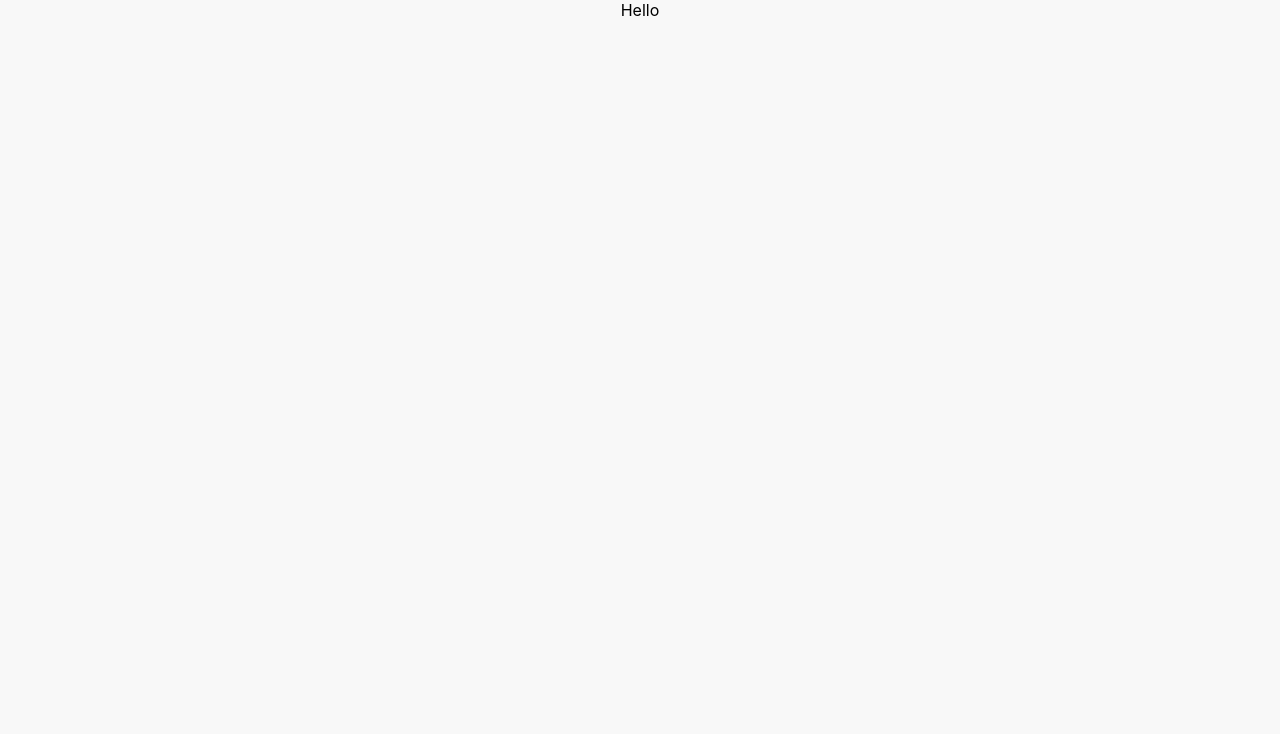
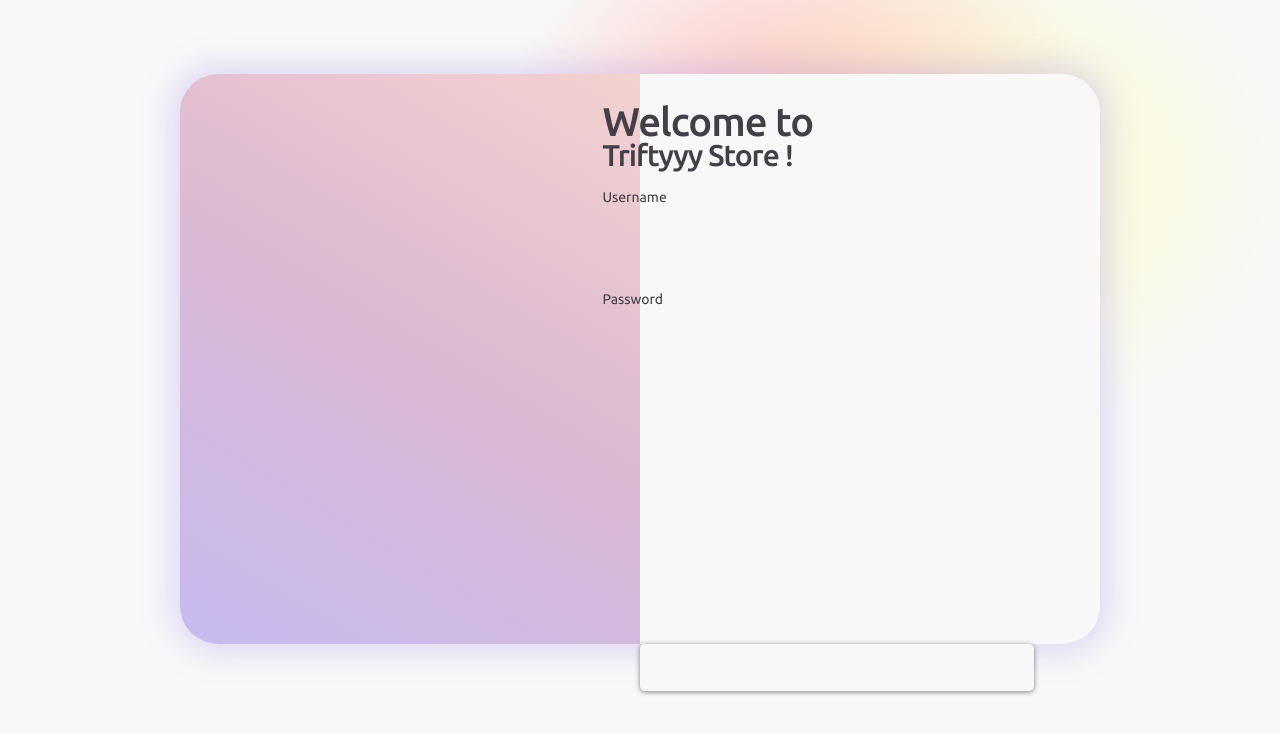
Before and after one commit to crushyz007/Frontend-ThirftyyyStore, a React (Create React App) app: page / in a window 1280 px wide. Shown: the top 734 px of the page. Built offline with nearby package versions, Linux system fonts and the light colour scheme.

Commit message:
second submit

```diff
--- a/src/css/login.css
+++ b/src/css/login.css
@@ -1,14 +1,93 @@
+@import url('https://fonts.googleapis.com/css2?family=Ubuntu:wght@300;400;500&display=swap');
+
 body{
-    background-color: #F8F8F8
-    ;
+    background-color: #F8F8F8;
+    height: 100%;
+    width: 100%;
+    justify-content: center;
+    display: flex;
 }
+.winkle{
+    position: absolute;
+    width: 600px;
+    height: 510px;
+    border-radius: 1px;
+    z-index: -1;
+}
+.winkle1{
+    top: -14vw;
+    left: 25vw;
+    background: radial-gradient(50% 50% at 49.94% 49.57%, #FFBDB6 0%, rgba(255, 255, 255, 0) 100%);
+}
+.winkle2{
+    top: -12vw;
+    left: 40vw;
+    background: radial-gradient(50% 50% at 50.38% 50.81%, rgba(253, 255, 163, 0.53) 0%, rgba(255, 255, 255, 0) 100%);
+}
+.box{
+    width: 920px;
+    height: 570px;
+    background: #F8F8F8;
+    box-shadow: 0px 0px 30px 10px rgba(155, 132, 232, 0.26);
+    border-radius: 38px;
+    margin-top: 8% !important;
+}
+.linearbox{
+    width: 460px;
+    height: 570px;
+    background: linear-gradient(30.66deg, rgba(155, 132, 232, 0.53) 0.62%, rgba(189, 122, 173, 0.503188) 51.98%, rgba(235, 109, 96, 0.27) 101.45%);
+    border-radius: 38px 0px 0px 38px;
+}
+.font1{
+    position: absolute;
+    font-weight:500;
+    font-size: 40px;
+    font-family: 'Ubuntu', sans-serif !important;
+    color: #423F48;
+    letter-spacing: -1px;
+    margin-left:33vw;
+    margin-top:2vw;
+}
+.font2{
+    position: absolute;
+    font-weight:500;
+    font-size: 30px;
+    font-family: 'Ubuntu', sans-serif !important;
+    color: #423F48;
+    letter-spacing: -1px;
+    margin-left:33vw;
+    margin-top:5vw;
+}
+.username{
+    position: absolute;
+    font-weight:400;
+    font-size: 14px;
+    font-family: 'Ubuntu', sans-serif !important;
+    color: #423F48;
+    margin-left:33vw;
+    margin-top:9vw;
+}
+.password{
+    position: absolute;
+    font-weight:400;
+    font-size: 14px;
+    font-family: 'Ubuntu', sans-serif !important;
+    color: #423F48;
+    margin-left:33vw;
+    margin-top:17vw;
+}
+.inputright{
+    top: 100vw;
+}
+.form{
+    position: absolute;
+    width: 390px;
+    height: 45px;
+    background-color: #F8F8F8;
+    border: none;
+    box-shadow: 0px 1px 5px 0px rgba(0, 1, 0, 0.26);
+    border-radius: 5px;
+    /* margin-left: 35px;
+    margin-top:160px; */
 
-.winkle1{
-    position: absolute;
-    width: 676px;
-    height: 510px;
-    /* left: calc(50% - 676px/2 - 464px);
-    top: calc(50% - 510px/2 + 322px); */
-    background: radial-gradient(50% 50% at 57.88% 47.16%, #FFC9C1 0%, rgba(255, 255, 255, 0) 100%);
-    border-radius: 1px;
 }
--- a/src/pages/login.jsx
+++ b/src/pages/login.jsx
@@ -3,9 +3,26 @@ import '../css/login.css'
 
 const Login = () =>{
     return(
-        <div>
-            Hello
+    <div>
+
+        <div className="winkle">
+            <div class="winkle winkle1"></div>
+            <div class="winkle winkle2"></div>
         </div>
+        <div className="box">
+            <div className="font1">Welcome to</div>
+            <div className="font2">Triftyyy Store !</div>
+            <div className="username">Username</div>
+            {/* <form class="input input-group-lg" > <input type="text" class="form"></input></form> */}
+            <div className="password">Password</div>
+            <div class="linearbox"></div>
+            {/* <form class="input input-group-lg" ><input type="text" class="form"></input></form> */}
+        </div>
+        <div className="inputright">
+            <input type="text" class="form"></input>
+            <input type="text" class="form"></input>
+        </div>
+    </div>
     )
 }
 
```
